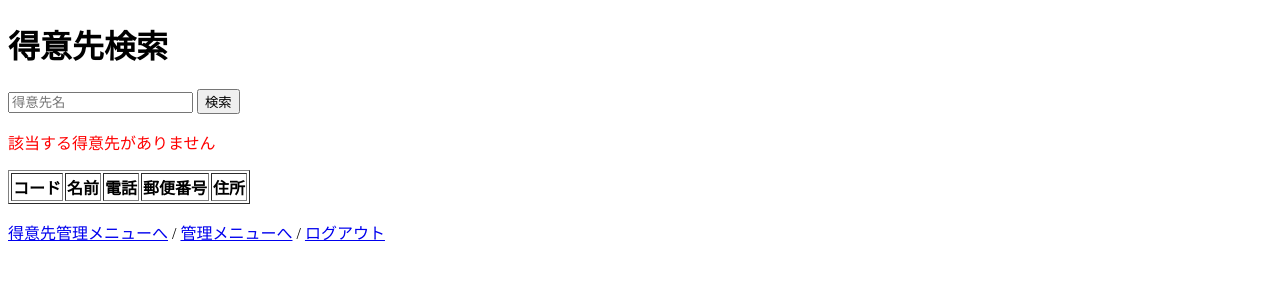
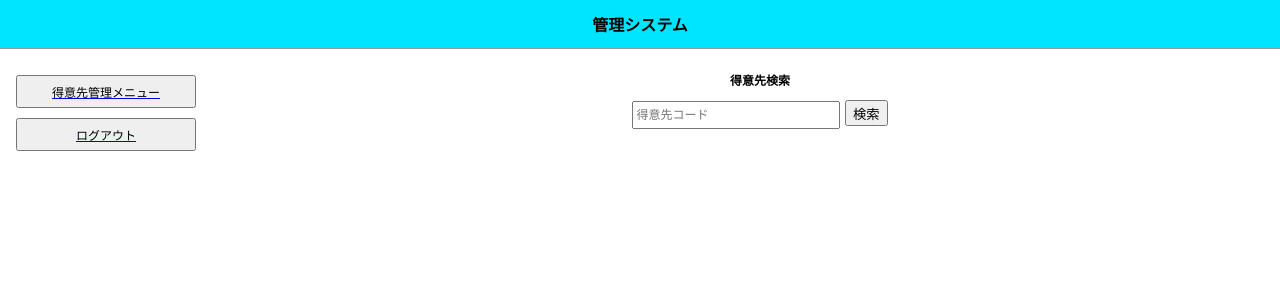
Before and after one commit to ibuki1204/django_system, a Django app: page /customer/search/ in a window 1280 px wide. Shown: the top 300 px of the page. Run offline with Django 4.2, Linux system fonts and the light colour scheme; the visitor is signed in with stand-in values (Sample User, id 1); data that the repository does not hold is empty.

Commit message:
ui改善

```diff
--- /dev/null
+++ b/django_project/psys/templates/psys/base.html
@@ -0,0 +1,143 @@
+<!DOCTYPE html>
+<html>
+<head>
+  <meta charset="UTF-8">
+  <title>{% block title %}管理システム{% endblock %}</title>
+  <style>
+    html, body {
+      margin: 0;
+      padding: 0;
+      font-family: sans-serif;
+      background: #fff;
+    }
+
+    /* 上の帯 */
+    .header {
+      background: #00e5ff;
+      padding: 12px 0;
+      text-align: center;
+      font-weight: bold;
+      border-bottom: 1px solid #999;
+    }
+
+    /* 全体レイアウト */
+    .layout {
+      display: grid;
+      grid-template-columns: 220px 1fr;
+      gap: 20px;
+      padding: 16px;
+      box-sizing: border-box;
+    }
+
+    /* 左メニュー（枠なし） */
+    .side .btn {
+      display: block;
+      width: 180px;
+      margin: 10px 0;
+      padding: 6px 0;
+      font-size: 12px;
+    }
+
+    /* 画面タイトル */
+    .page-title {
+      text-align: center;
+      font-size: 12px;
+      font-weight: bold;
+      margin: 6px 0 12px;
+    }
+
+    /* messages */
+    .msg {
+      text-align: center;
+      color: red;
+      font-size: 12px;
+      margin: 8px 0;
+    }
+
+    /* 一覧テーブル（共通） */
+    table.list-table {
+      border-collapse: collapse;
+      width: 100%;
+      font-size: 12px;
+      table-layout: fixed;
+    }
+    table.list-table th,
+    table.list-table td {
+      border: 1px solid #999;
+      padding: 6px 8px;
+      white-space: nowrap;
+      overflow: hidden;
+      text-overflow: ellipsis;
+    }
+    table.list-table th {
+      background: #f3f3f3;
+      text-align: center;
+    }
+
+    /* フォーム表（共通：登録/更新/削除確認で使える） */
+    table.form-table {
+      border-collapse: collapse;
+      margin: 0 auto;
+      font-size: 12px;
+    }
+    table.form-table td {
+      border: 1px solid #999;
+      padding: 6px 10px;
+      vertical-align: middle;
+    }
+    table.form-table td.label {
+      background: #f3f3f3;
+      width: 120px;
+      text-align: center;
+      white-space: nowrap;
+    }
+    table.form-table input,
+    table.form-table select,
+    table.form-table textarea {
+      width: 240px;
+      height: 22px;
+      box-sizing: border-box;
+      font-size: 12px;
+    }
+
+    .btn-area { text-align: center; margin-top: 12px; }
+    .btn-area button { width: 90px; padding: 4px 0; font-size: 12px; }
+  </style>
+
+  {% block extra_css %}{% endblock %}
+</head>
+
+<body>
+  <div class="header">管理システム</div>
+
+  <div class="layout">
+    <!-- 左メニュー（デフォルト） -->
+    <div class="side">
+      {% block side_menu %}
+        <a href="{% url 'customer_management_menu' %}">
+          <button type="button" class="btn">得意先管理メニュー</button>
+        </a>
+
+        <a href="{% url 'logout' %}">
+          <button type="button" class="btn">ログアウト</button>
+        </a>
+      {% endblock %}
+    </div>
+
+    <!-- 右メイン -->
+    <div class="main">
+      <div class="page-title">{% block page_title %}{% endblock %}</div>
+
+      {% if messages %}
+        {% for message in messages %}
+          <p class="msg">{{ message }}</p>
+        {% endfor %}
+      {% endif %}
+
+      {% block content %}{% endblock %}
+    </div>
+  </div>
+
+  {% block extra_js %}{% endblock %}
+</body>
+</html>
--- a/django_project/psys/templates/psys/customer_search.html
+++ b/django_project/psys/templates/psys/customer_search.html
@@ -1,46 +1,61 @@
-<!DOCTYPE html>
-<html>
-<head>
-  <meta charset="UTF-8">
-  <title>得意先検索</title>
-</head>
-<body>
+{% extends "psys/base.html" %}
 
-<h1>得意先検索</h1>
+{% block title %}得意先検索{% endblock %}
+{% block page_title %}得意先検索{% endblock %}
 
-<form method="get">
-  <input type="text" name="keyword" value="{{ keyword }}" placeholder="得意先名">
-  <button type="submit">検索</button>
+{% block content %}
+
+<!-- 検索フォーム -->
+<form method="get" style="text-align:center; margin-bottom:12px;">
+  <input type="text"
+         name="customer_code"
+         value="{{ customer_code }}"
+         placeholder="得意先コード"
+         maxlength="6"
+         style="width:200px; height:22px; font-size:12px;">
+  <button type="submit" name="search" style="height:26px;">検索</button>
 </form>
 
-{% for message in messages %}
-  <p style="color:red">{{ message }}</p>
-{% endfor %}
-
-<table border="1">
+{# 検索結果があるときだけ表示（仕様書は1件想定） #}
+{% if customers and customers|length > 0 %}
+  {% with c=customers.0 %}
+    <table class="form-table">
       <tr>
-    <th>コード</th>
-    <th>名前</th>
-    <th>電話</th>
-    <th>郵便番号</th>
-    <th>住所</th>
+        <td class="label">得意先コード</td>
+        <td>{{ c.customer_code }}</td>
       </tr>
-  {% for c in customers %}
       <tr>
-    <td>{{ c.customer_code }}</td>
+        <td class="label">得意先名</td>
         <td>{{ c.customer_name }}</td>
+      </tr>
+      <tr>
+        <td class="label">電話番号</td>
         <td>{{ c.customer_telno }}</td>
+      </tr>
+      <tr>
+        <td class="label">郵便番号</td>
         <td>{{ c.customer_postalcode }}</td>
+      </tr>
+      <tr>
+        <td class="label">住所</td>
         <td>{{ c.customer_address }}</td>
       </tr>
-  {% endfor %}
+      <tr>
+        <td class="label">割引率</td>
+        <td>{{ c.discount_rate }}</td>
+      </tr>
     </table>
 
-<p>
-  <a href="{% url 'customer_management_menu' %}">得意先管理メニューへ</a> /
-  <a href="{% url 'main_menu' %}">管理メニューへ</a> /
-  <a href="{% url 'logout' %}">ログアウト</a>
-</p>
+    {# 仕様書が「検索→選択→処理」ならここにボタンを置いてもOK #}
+    <div class="btn-area">
+      <a href="{% url 'customer_update' c.customer_code %}">
+        <button type="button">更新</button>
+      </a>
+      <a href="{% url 'customer_delete' c.customer_code %}">
+        <button type="button">削除</button>
+      </a>
+    </div>
+  {% endwith %}
+{% endif %}
 
-</body>
-</html>
+{% endblock %}
--- a/django_project/psys/views.py
+++ b/django_project/psys/views.py
@@ -23,19 +23,19 @@ def index(request):
 
 @login_required
 def customer_search(request):
-    keyword = request.GET.get("keyword", "")
+    customer_code = request.GET.get("customer_code", "").strip()
 
-    if keyword:
-        customers = Customer.objects.filter(delete_flag=0, customer_name__contains=keyword)
+    if customer_code:
+        customers = Customer.objects.filter(delete_flag=0, customer_code=customer_code)
+
+        if not customers.exists():
+            messages.error(request, "該当する得意先がありません")
     else:
-        customers = Customer.objects.filter(delete_flag=0)
-
-    if not customers.exists():
-        messages.error(request, "該当する得意先がありません")
+        customers = Customer.objects.none()
 
     return render(request, "psys/customer_search.html", {
         "customers": customers,
-        "keyword": keyword
+        "customer_code": customer_code,
     })
 
 
```
Also changed, not shown: django_project/psys/templates/psys/customer_list.html (+23 -32 lines), django_project/psys/templates/psys/customer_management_menu.html (+108 -13 lines). Lines whose indentation alone changed are shown as unchanged.
